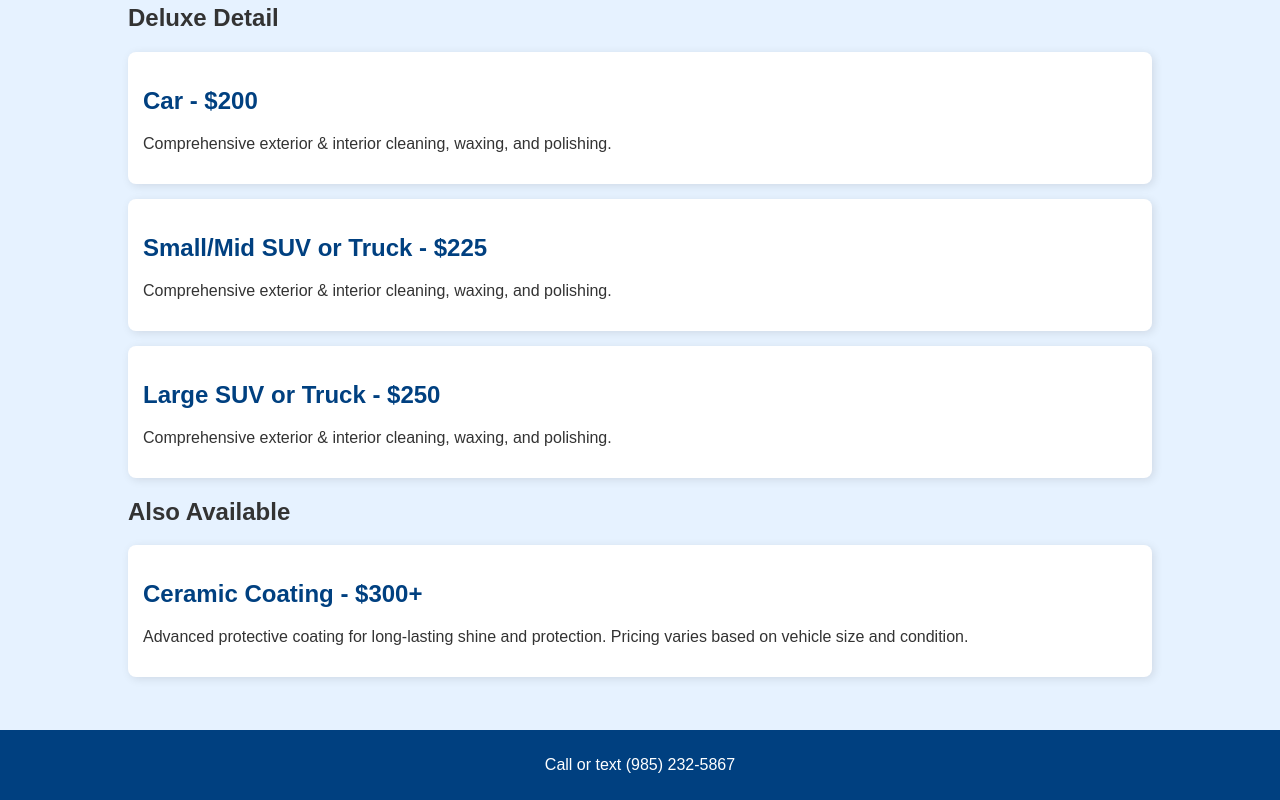
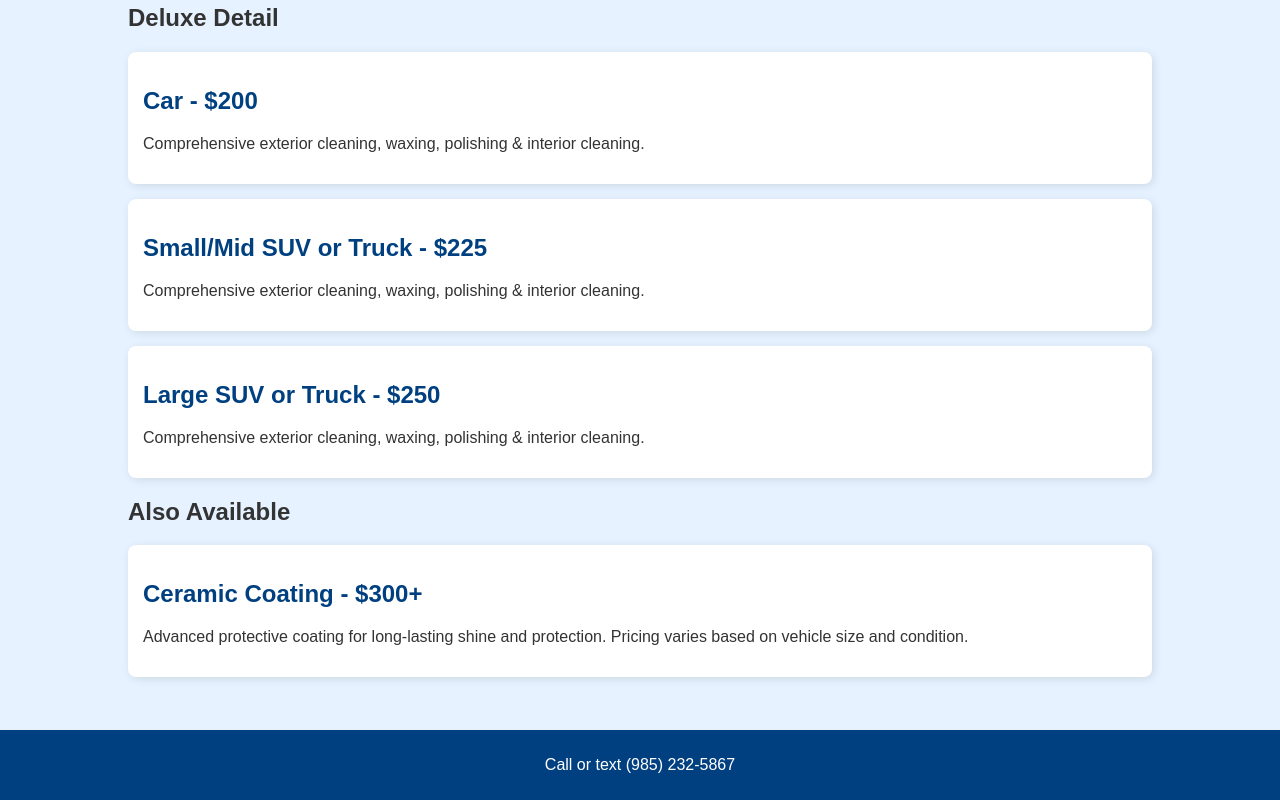
Before and after one commit to Lsims6/site, a plain HTML site: page index.html in a window 1280 px wide. Shown: the part 1132-1932 px from the top of the page. Drawn offline with Linux system fonts and the light colour scheme.

Commit message:
Update index.html

```diff
--- a/index.html
+++ b/index.html
@@ -80,15 +80,15 @@
     <h2>Deluxe Detail</h2>
     <div class="service">
         <h2>Car - $200</h2>
-        <p>Comprehensive exterior & interior cleaning, waxing, and polishing.</p>
+        <p>Comprehensive exterior cleaning, waxing, polishing & interior cleaning.</p>
     </div>
     <div class="service">
         <h2>Small/Mid SUV or Truck - $225</h2>
-        <p>Comprehensive exterior & interior cleaning, waxing, and polishing.</p>
+        <p>Comprehensive exterior cleaning, waxing, polishing & interior cleaning.</p>
     </div>
     <div class="service">
         <h2>Large SUV or Truck - $250</h2>
-        <p>Comprehensive exterior & interior cleaning, waxing, and polishing.</p>
+        <p>Comprehensive exterior cleaning, waxing, polishing & interior cleaning.</p>
     </div>
 
     <h2>Also Available</h2>
```
